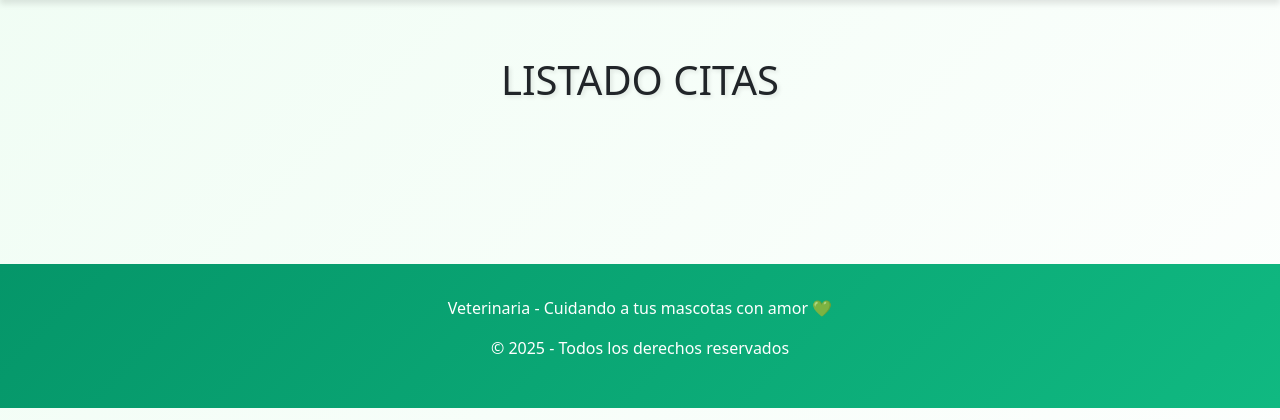
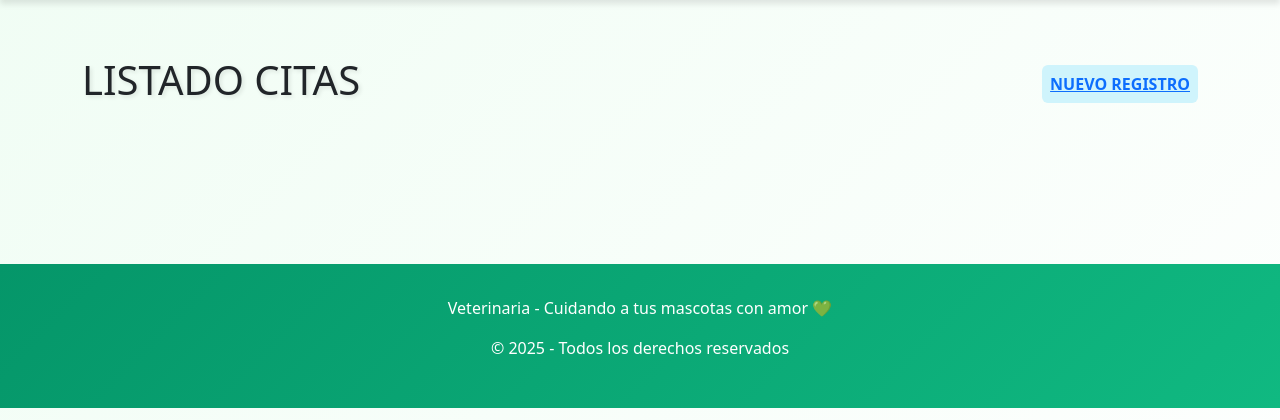
Before and after one commit to Jorge-Luis-Contreras-Maidana/ProyectoWeb3, a Django app: page /citas/ in a window 1280 px wide. Shown: the part 56-476 px from the top of the page. Run offline with Django 5.2, Linux system fonts and the light colour scheme; data that the repository does not hold is empty.

Commit message:
Update listar_citas.html

```diff
--- a/proyectoweb3/appVeterinaria/templates/listar_citas.html
+++ b/proyectoweb3/appVeterinaria/templates/listar_citas.html
@@ -2,7 +2,14 @@
 
 {% block content %}
     {% comment %} usuario: {{ user.username }} {% endcomment %}
-    <h1>LISTADO CITAS</h1>
+    <div class="d-flex justify-content-between align-items-center">
+        <h1>LISTADO CITAS</h1>
+        <div>
+            <span class="p-2 rounded bg-info-subtle text-dark fw-bold">
+                <a href="{% url 'crear_cita' %}">NUEVO REGISTRO</a>
+            </span>
+        </div>
+    </div>
     <ul>
         {% for cita in citas %}
             <li>
```
